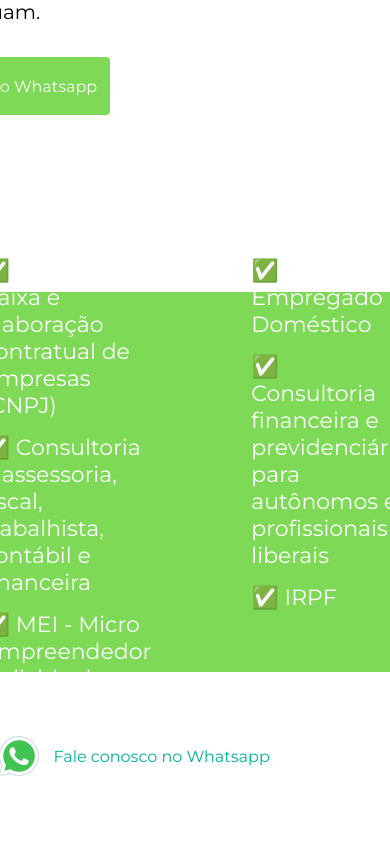
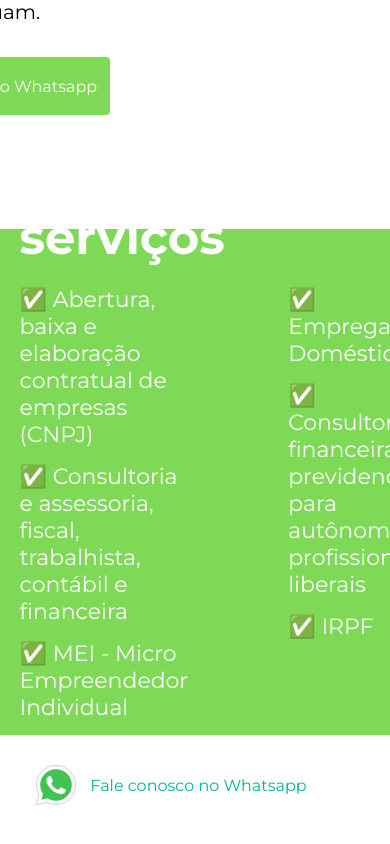
Before and after one commit to MariaJuliaAS/mettaContabilidade, a React (Vite) app: page / in a window 390 px wide. Shown: the part 1628-2472 px from the top of the page. Built offline with nearby package versions, Linux system fonts and the light colour scheme.

Commit message:
Responsividade do componente nossos seriços para notebook

```diff
--- a/src/styles/ourServices.module.css
+++ b/src/styles/ourServices.module.css
@@ -53,3 +53,12 @@
 .btnWpp:hover{
     transform: scale(1.05);
 }
+
+@media (max-width: 1550px){
+    .ourServicesContent{
+        height: 60%;
+    }
+    .ourServicesText{
+        max-width: 90%;
+    }
+}
```
